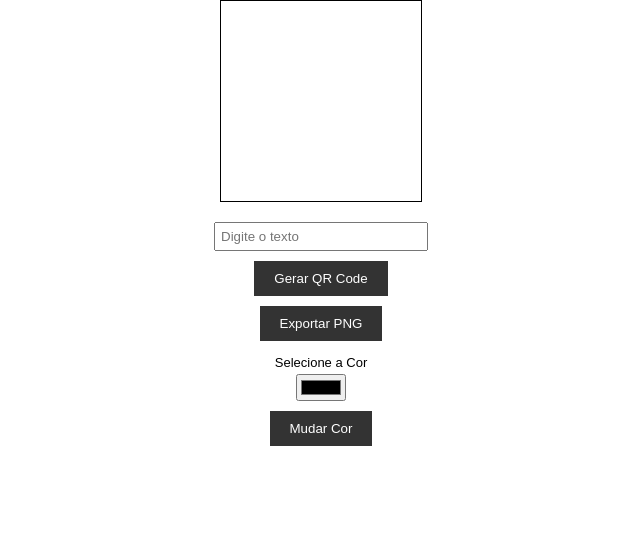
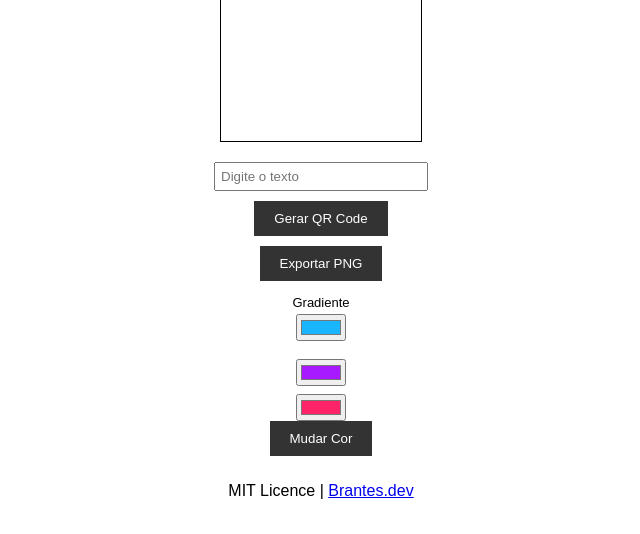
Before and after one commit to PedroBrantes/QR-Code-color, a plain HTML site: page index.html in a window 1280 px wide. Shown: the part 248-782 px from the top of the page, without its empty margins (319-959 px from the left). Drawn offline with Linux system fonts and the light colour scheme.

Commit message:
add gradient label

```diff
--- a/index.html
+++ b/index.html
@@ -4,6 +4,7 @@
   <meta charset="UTF-8">
   <meta name="viewport" content="width=device-width, initial-scale=1.0">
   <title>Gerador de QR Code</title>
+  <link rel="stylesheet" type="text/css" href="./font-face-hydt63.css">
   <link rel="stylesheet" href="style.css">
 </head>
 <body>
@@ -13,9 +14,14 @@
     <input type="text" id="text-input" placeholder="Digite o texto">
     <button id="generate-button">Gerar QR Code</button>
     <button id="export-png-button">Exportar PNG</button>
-    <label for="color-input">Selecione a Cor</label>
-    <input type="color" id="color-input" value="#000000">
+    <label for="color-input">Gradiente</label>
+    <input type="color" id="color-input" value="#19b6ff">
+    <label for="color-input-2"></label>
+    <input type="color" id="color-input-2" value="#a719ff">
+    <label for="color-input-3"></label>
+    <input type="color" id="color-input-3" value="#ff2469">
     <button id="change-color-button">Mudar Cor</button>
+    <p>MIT Licence | <a href="https://brantes.dev">Brantes.dev</a></p>
   </div>
 
   <script src="https://cdn.rawgit.com/davidshimjs/qrcodejs/gh-pages/qrcode.min.js"></script>
```
